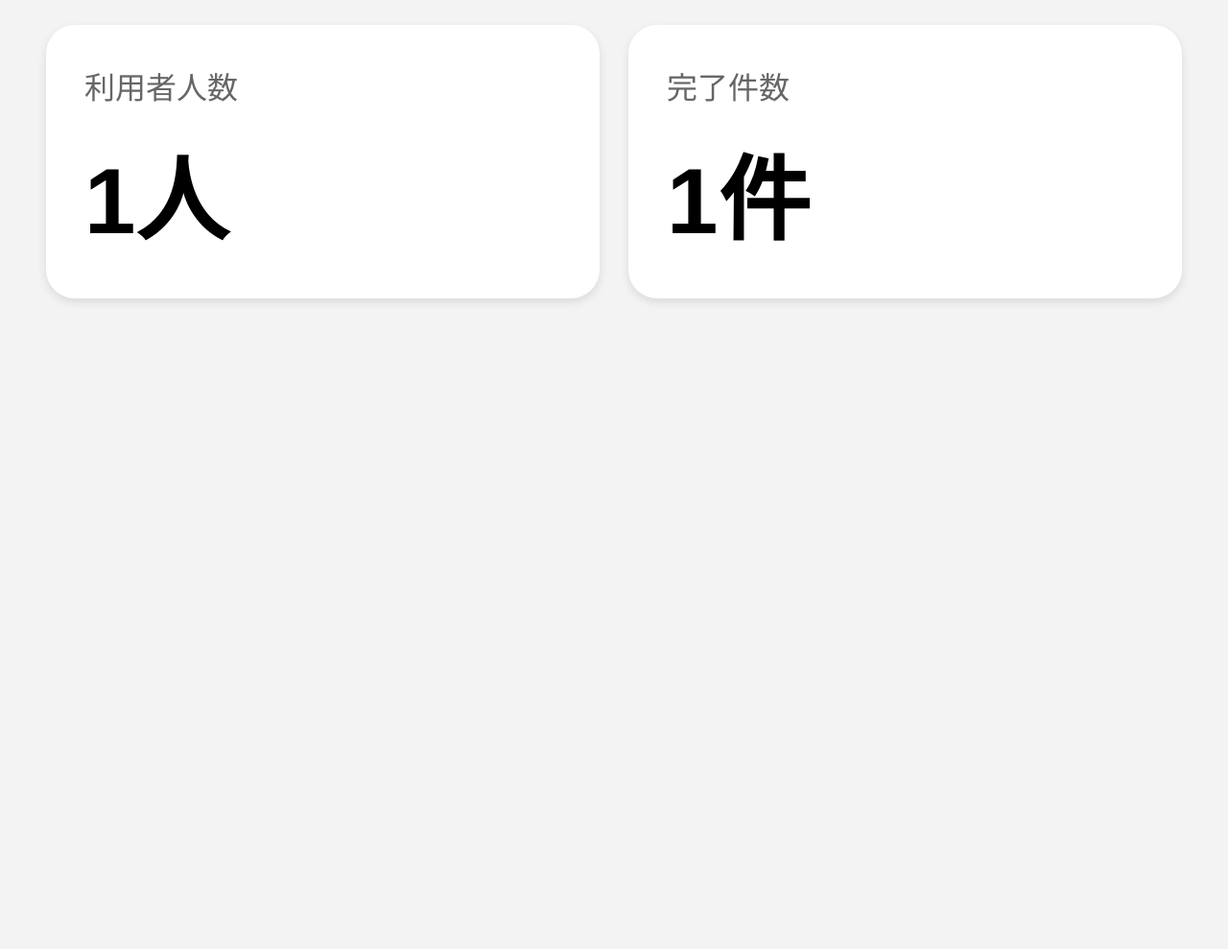
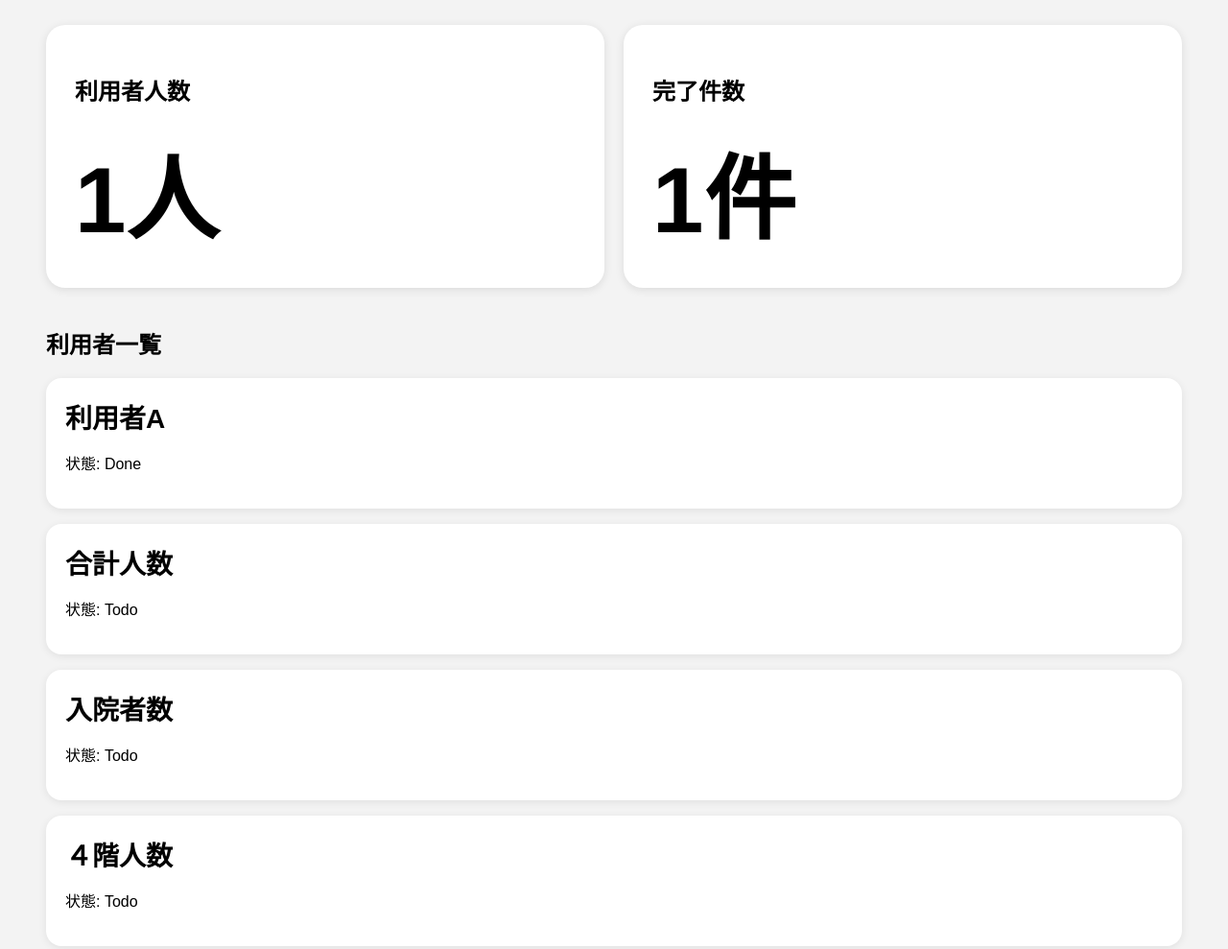
Before and after one commit to ykoichiffp5-ui/repository2, a plain HTML site: page index.html in a window 1280 px wide. Shown: the part 200-1189 px from the top of the page at 96% size. Before the commit the page ends 800 px from the top, so only its background shows below. Drawn offline with Linux system fonts and the light colour scheme.

Commit message:
deploy: 6caa5aab4211eed8d5f05aea309436c809c351dc

```diff
--- a/index.html
+++ b/index.html
@@ -2,7 +2,7 @@
 <!DOCTYPE html>
 <html lang="ja">
 <head>
-<meta charset="UTF-8">
+<meta charset="UTF-8" />
 <title>介護ダッシュボード</title>
 
 <style>
@@ -16,29 +16,40 @@ h1{
   font-size:64px;
 }
 
-.grid{
-  display:grid;
-  grid-template-columns:1fr 1fr;
-  gap:30px;
-  margin-top:40px;
+.cards{
+  display:flex;
+  gap:20px;
+  margin-bottom:40px;
 }
 
 .card{
   background:white;
-  border-radius:30px;
-  padding:40px;
-  box-shadow:0 4px 10px rgba(0,0,0,0.1);
+  border-radius:20px;
+  padding:30px;
+  flex:1;
+  box-shadow:0 2px 10px rgba(0,0,0,0.1);
 }
 
-.label{
-  font-size:32px;
-  color:#666;
+.number{
+  font-size:96px;
+  font-weight:bold;
 }
 
-.value{
-  font-size:96px;
-  font-weight:bold;
-  margin-top:20px;
+.user-list{
+  margin-top:30px;
+}
+
+.user-card{
+  background:white;
+  padding:20px;
+  border-radius:16px;
+  margin-bottom:16px;
+  box-shadow:0 2px 8px rgba(0,0,0,0.08);
+}
+
+.user-card h3{
+  margin:0 0 10px 0;
+  font-size:28px;
 }
 </style>
 </head>
@@ -47,17 +58,54 @@ h1{
 
 <h1>📊 介護ダッシュボード</h1>
 
-<div class="grid">
+<div class="cards">
 
   <div class="card">
-    <div class="label">利用者人数</div>
-    <div class="value">1人</div>
+    <h2>利用者人数</h2>
+    <div class="number">1人</div>
   </div>
 
   <div class="card">
-    <div class="label">完了件数</div>
-    <div class="value">1件</div>
+    <h2>完了件数</h2>
+    <div class="number">1件</div>
   </div>
+
+</div>
+
+<div class="user-list">
+  <h2>利用者一覧</h2>
+
+
+      <div class="user-card">
+        <h3>利用者A</h3>
+        <p>状態: Done</p>
+      </div>
+
+      <div class="user-card">
+        <h3>合計人数</h3>
+        <p>状態: Todo</p>
+      </div>
+
+      <div class="user-card">
+        <h3>入院者数</h3>
+        <p>状態: Todo</p>
+      </div>
+
+      <div class="user-card">
+        <h3>４階人数</h3>
+        <p>状態: Todo</p>
+      </div>
+
+      <div class="user-card">
+        <h3>３階人数</h3>
+        <p>状態: Todo</p>
+      </div>
+
+      <div class="user-card">
+        <h3>2階人数</h3>
+        <p>状態: Todo</p>
+      </div>
+
 
 </div>
 
```
